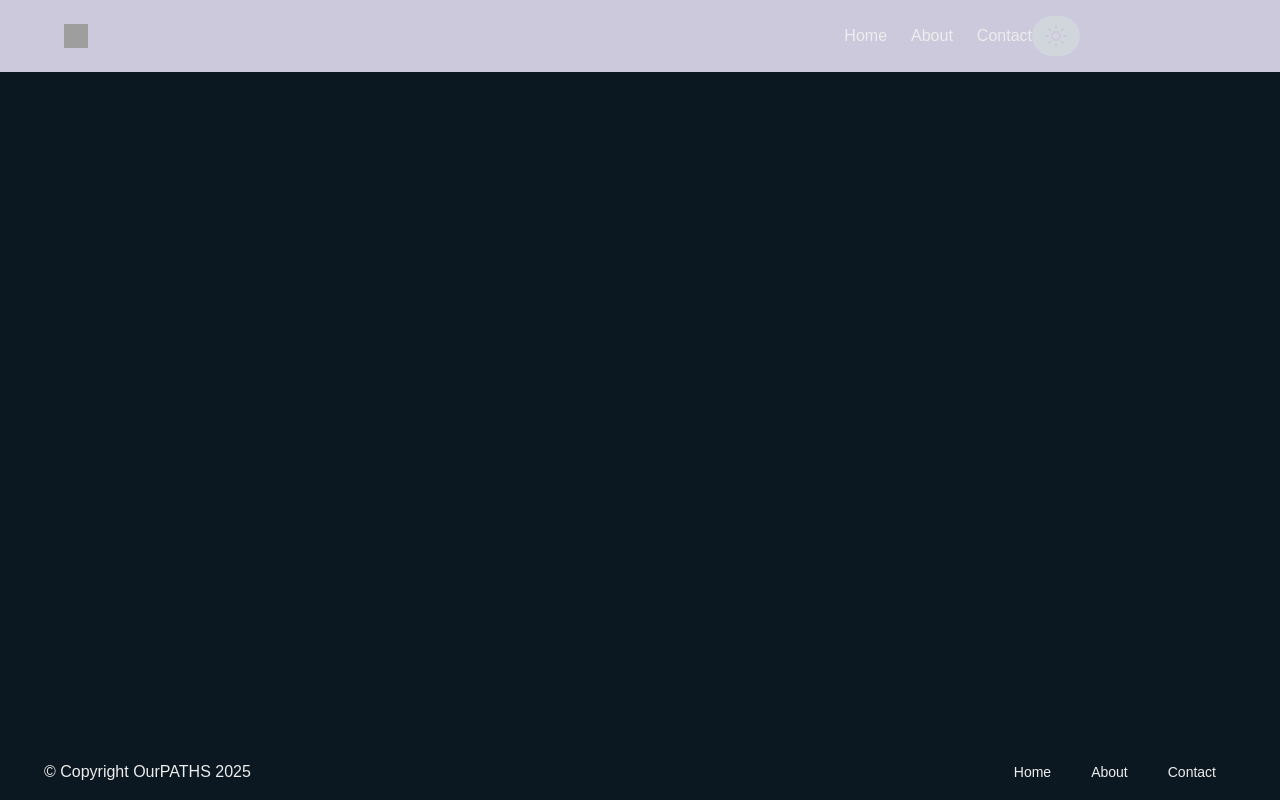
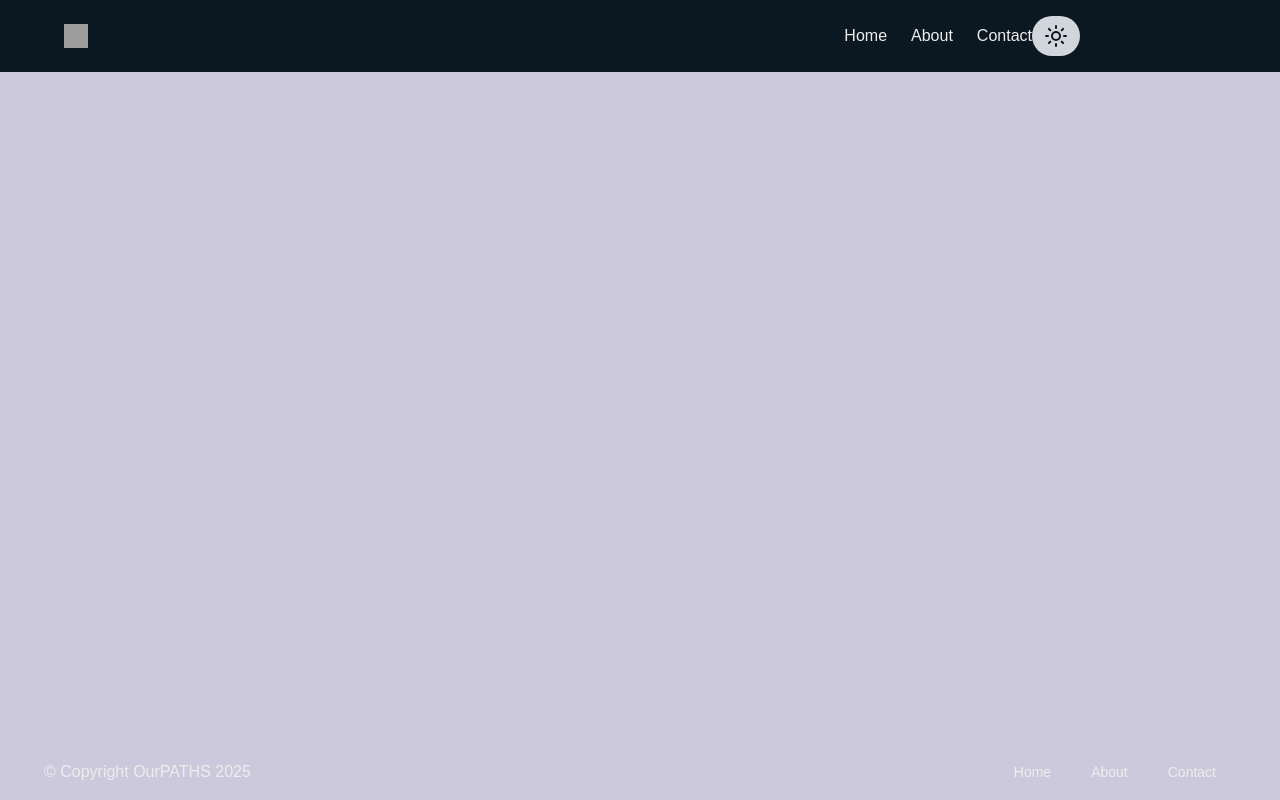
Before and after one commit to CSC392-CSC492-Building-AI-ML-systems/HealthAssessmentDashboard, a Next.js app in the folder frontend/: page /landing in a window 1280 px wide. Built offline with nearby package versions, Linux system fonts and the light colour scheme; grey boxes are pictures that could not be loaded.

Commit message:
Revert "Updated layout.tsx + swapped color scheme settings"
This reverts commit 47400a6125930588b6a4de41f53ded000b1f0db9.

```diff
--- a/frontend/app/globals.css
+++ b/frontend/app/globals.css
@@ -1,10 +1,8 @@
 @import "tailwindcss";
 
 :root {
-  --background: #0C1821;
-  /* light mode background: soft grey */
-  --foreground: #CCC9DC;
-  /* light mode text: dark blue */
+  --background: #CCC9DC;         /* light mode background: soft grey */
+  --foreground: #0C1821;         /* light mode text: dark blue */
 
   /* Branding colors */
   --brand-dark: #0C1821;
--- a/frontend/app/layout.tsx
+++ b/frontend/app/layout.tsx
@@ -28,7 +28,7 @@ export default function RootLayout({
     <html lang="en">
       <body
         className={`${geistSans.variable} ${geistMono.variable} antialiased`}
-      >
+        >
         <div className="flex flex-col min-h-screen">
           {/* Header */}
           <Header />
```
